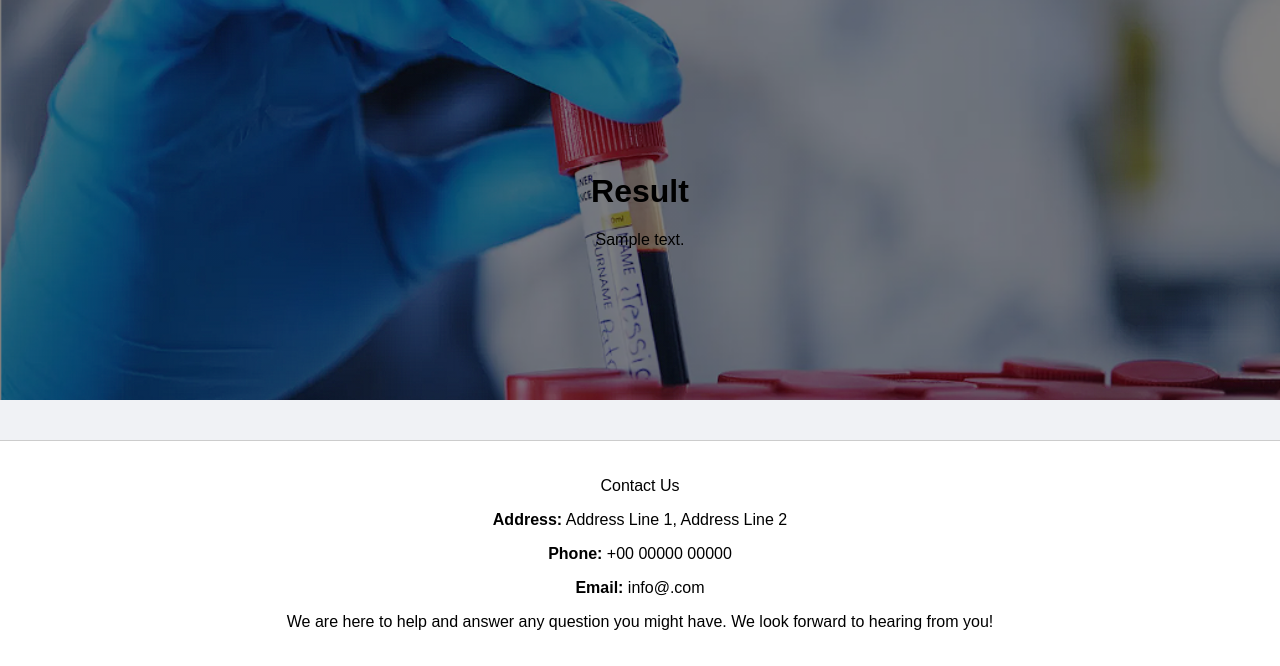
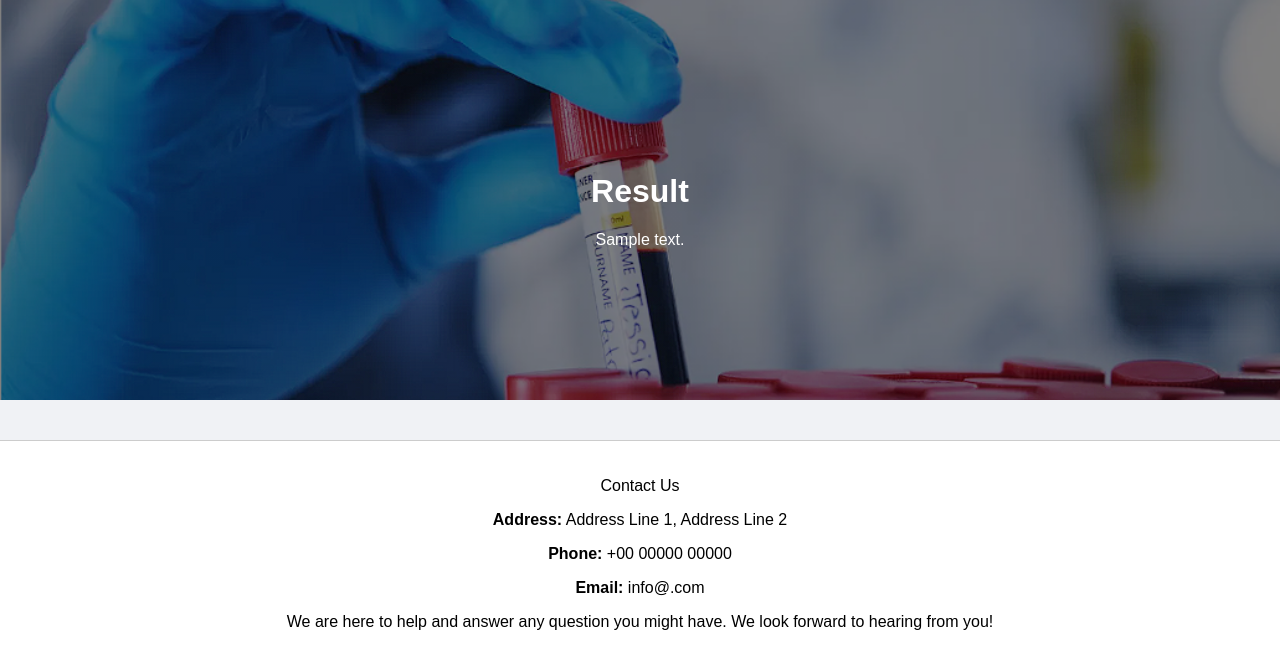
Before and after one commit to priyanshuyadav96/SmartBridgeProject, a Flask app: template Flask/templates/predict.html in a window 1280 px wide. Shown: the part 74-740 px from the top of the page. Run offline with Flask 3, Linux system fonts and the light colour scheme; the template is opened without the code that fills it: most values are stand-ins (such as "Sample title", 1, 10 or a date in 2020); parts of the project's set-up code (start-up, migrations or seed data) failed here and were passed over.

Commit message:
MInor change

```diff
--- a/Flask/templates/predict.html
+++ b/Flask/templates/predict.html
@@ -138,7 +138,7 @@
     </div>
 
     {% if prediction_text %}
-    <div class="results">
+    <div class="results" style="color: white;">
         <h1>Result</h1>
         {{prediction_text}}
     </div>
```
